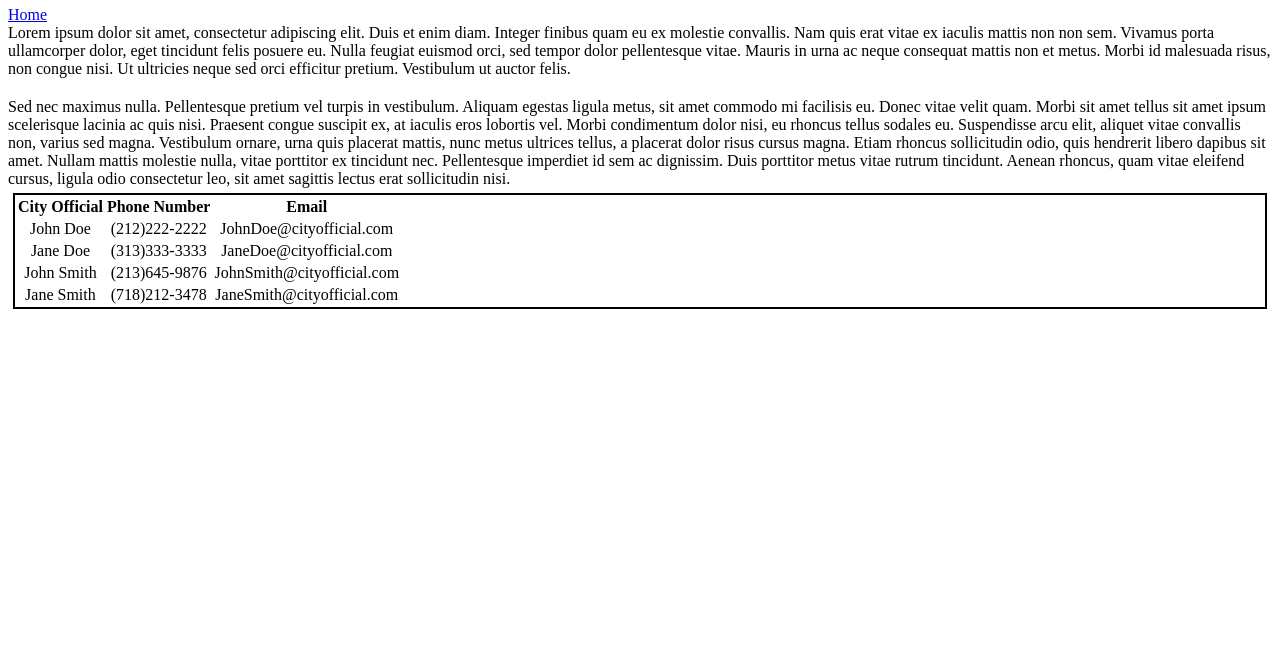
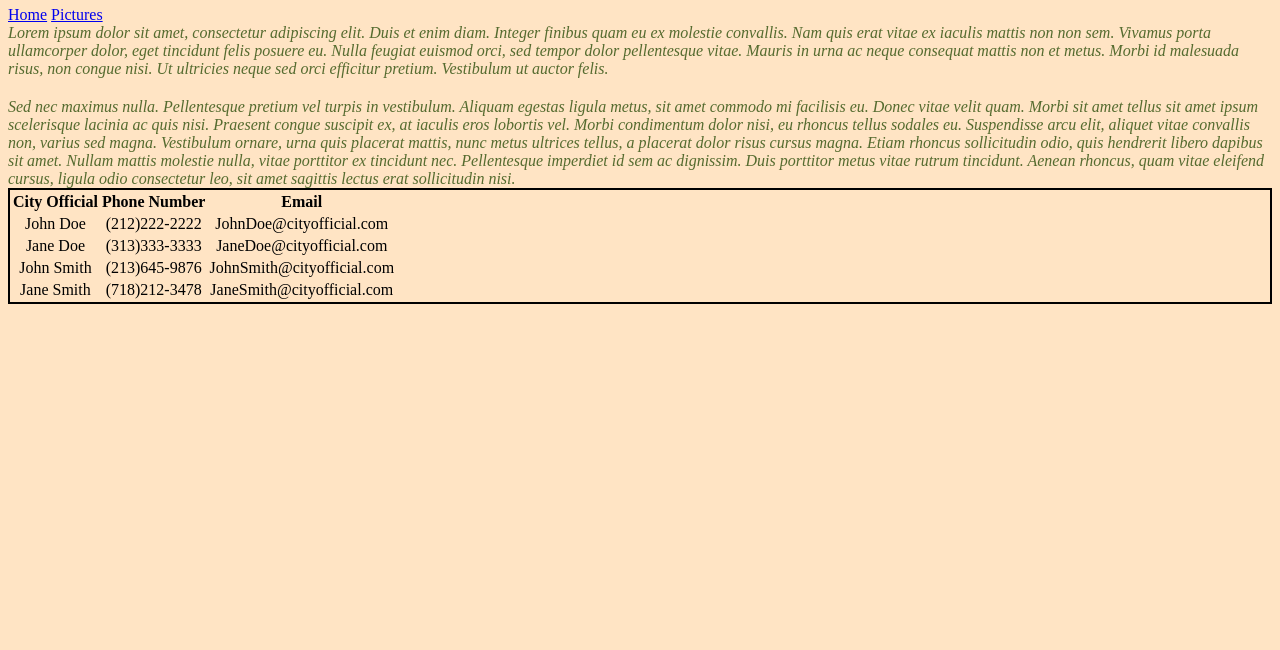
Before and after one commit to SafatMobid/simple-travel-site, a plain HTML site: page index.html in a window 1280 px wide. Shown: the part 150-800 px from the top of the page. Drawn offline with Linux system fonts and the light colour scheme.

Commit message:
Added CSS Style and Created CSS Style Sheet

```diff
--- a/css/styles.css
+++ b/css/styles.css
@@ -0,0 +1,11 @@
+body {
+    background-color: bisque;
+}
+
+p1,p2 {
+    font-style: italic;
+    color: darkolivegreen;
+}
+div {
+        border: black 2px solid; margin: 5px"
+}
--- a/index.html
+++ b/index.html
@@ -5,6 +5,7 @@
     <meta http-equiv="X-UA-Compatible" content="IE=edge">
     <meta name="viewport" content="width=device-width, initial-scale=1.0">
     <title>Seoul, Korea</title>
+    <link href="css/styles.css" rel="stylesheet">
 </head>
 <body>
         <header>
@@ -12,9 +13,11 @@
                     <font size="7">New York City, New York</font>
                 </h1>
                 <h1 style="text-align:center">By: Safat Mobid</h1>
+
         </header>
         <nav>
             <a href="index.html">Home</a>
+            <a href="cityimages.html">Pictures</a>
         </nav>
         <p1>
             Lorem ipsum dolor sit amet, consectetur adipiscing elit. Duis et enim diam. Integer finibus quam eu ex molestie convallis.
@@ -35,8 +38,8 @@
             Pellentesque imperdiet id sem ac dignissim. Duis porttitor metus vitae rutrum tincidunt.
             Aenean rhoncus, quam vitae eleifend cursus, ligula odio consectetur leo, sit amet sagittis lectus erat sollicitudin nisi.
         </p2>
-    <div style="border: black 2px solid; margin: 5px">
 
+        <div>
         <footer style="text-align:center">
 
             <table>
```
Also changed, not shown: cityimages.html (+3 -3 lines).
